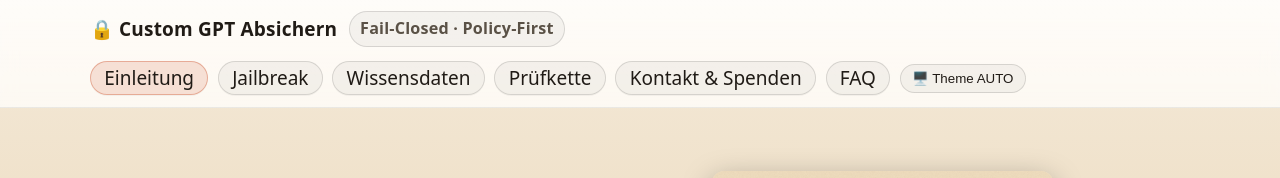
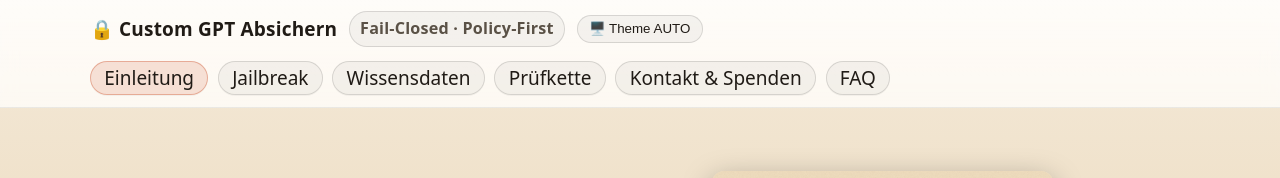
Before and after one commit to DocBitSchubser/ChatGPT_GPT-RuleCompass, a Jekyll site: the page built from docs/index.html, in a window 1280 px wide. Shown: the top 178 px of the page. Built offline with Jekyll 4.4.1, drawn with Linux system fonts in a browser that asks for light colours.

Commit message:
Update index.html

```diff
--- a/docs/index.html
+++ b/docs/index.html
@@ -250,6 +250,7 @@ locale: de_DE
       <div class="brand">
         <span>🔒 Custom&nbsp;GPT&nbsp;Absichern</span>
         <span class="chip">Fail-Closed · Policy-First</span>
+        <button id="theme-toggle" class="theme-toggle" aria-label="Theme wechseln" aria-pressed="false" title="Theme wechseln">🖥️</button>
       </div>
       <div class="right">
         <nav class="nav">
@@ -261,7 +262,6 @@ locale: de_DE
           <a href="#faq">FAQ</a>
         </nav>
         <button id="menu-toggle" class="menu-toggle" aria-label="Menü öffnen" aria-expanded="false" aria-controls="mobile-nav">☰</button>
-        <button id="theme-toggle" class="theme-toggle" aria-label="Theme wechseln" aria-pressed="false" title="Theme wechseln">🖥️</button>
       </div>
     </div>
   </div>
```
